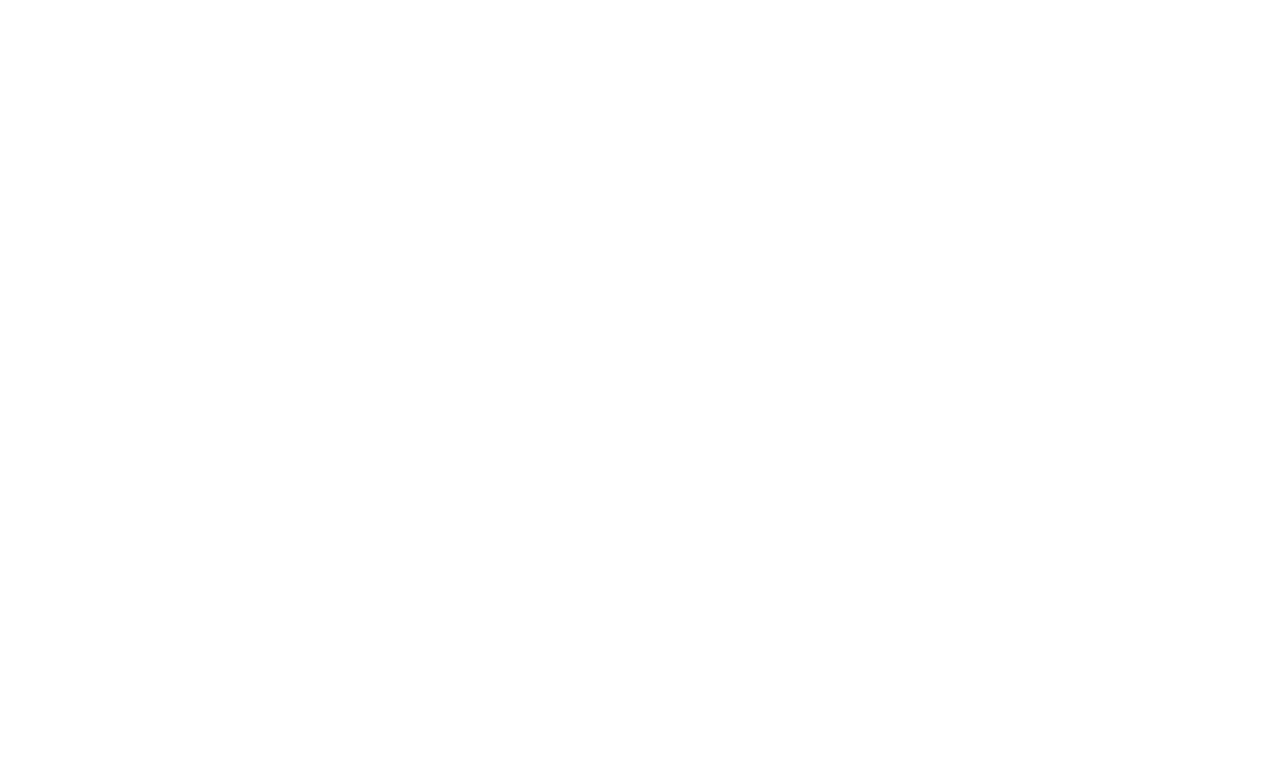
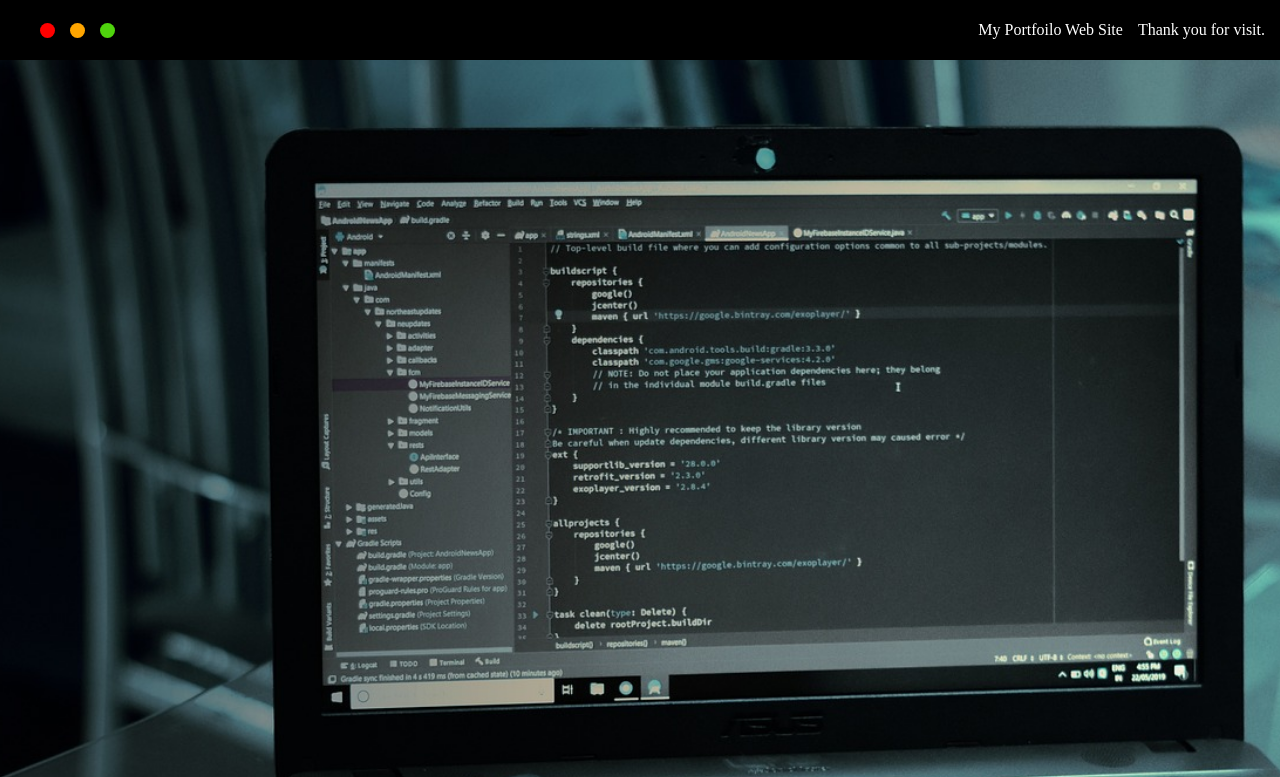
Before and after one commit to boy1434/port_1, a plain HTML site: page index.html in a window 1280 px wide. Shown: the top 777 px of the page. Drawn offline with Linux system fonts and the light colour scheme.

Commit message:
헤더 바디 푸터 구조 잡기

```diff
--- a/index.html
+++ b/index.html
@@ -7,7 +7,30 @@
     <link rel="stylesheet" href="style.css">
     <link rel="" href="main.js">
 </head>
+
 <body>
+   <nav class="nav_bar">
 
+    <ul class="nav_bar_ul">
+        <li class="red_circle"></li>
+        <li class="yellow_circle"></li>
+        <li class="green_circle"></li>
+    </ul>
+    <ul class="nav_bar_ul">
+        <li>My Portfoilo Web Site</li>
+        <li>Thank you for visit.</li>
+        <li></li>
+    </ul>
+   </nav>
+
+   <div class="container">
+        <div class="main_content">
+
+        </div>
+   </div>
+
+   <footer class="footer">
+        <a href=""><img src="https://cdn-icons-png.flaticon.com/512/25/25231.png" alt="GitHub_img">GitHub : https://github.com/boy1434/</a>
+   </footer>
 </body>
 </html>
--- a/style.css
+++ b/style.css
@@ -0,0 +1,83 @@
+body{
+    margin: 0;
+    padding: 0;
+}
+
+li{
+    list-style: none;
+}
+
+a{
+    text-decoration: none;
+    color: black;
+}
+
+.nav_bar {
+    width: 100%;
+    height: 60px;
+    background-color: black;
+    display: flex;
+    justify-content: space-between;
+    color: white;
+    align-items: center;
+}
+
+
+.nav_bar_ul {
+    display: flex;
+    gap: 15px;
+
+}
+.nav_bar_ul li{
+    cursor: pointer;
+}
+.red_circle{
+    width: 15px;
+    height: 15px;
+    border-radius: 15px;
+    background-color: red;
+}
+.yellow_circle {
+    width: 15px;
+    height: 15px;
+    border-radius: 15px;
+    background-color: orange;
+}
+
+.green_circle{
+    width: 15px;
+    height: 15px;
+    border-radius: 15px;
+    background-color: rgb(79, 212, 13);
+}
+
+.container {
+    width: 100%;
+    height: 1500px;
+    display: flex;
+    justify-content: center;
+    background-image: url("/images/background_img.jpg");
+    background-size: cover;
+    background-position: center;
+}
+
+.main_content{
+    width: 100%;
+    height: 100vh;
+
+}
+
+.footer{
+    width: 100%;
+    height: 250px;
+    bottom: 0;
+    display: flex;
+    justify-content: center;
+    background-color: rgba(0,0,0,0, 0.5);
+    color: white;
+}
+
+.footer img {
+    width: 20px;
+    height: 20px;
+}
```
Also changed, not shown: images/background_img.jpg (added), 1 other file.
